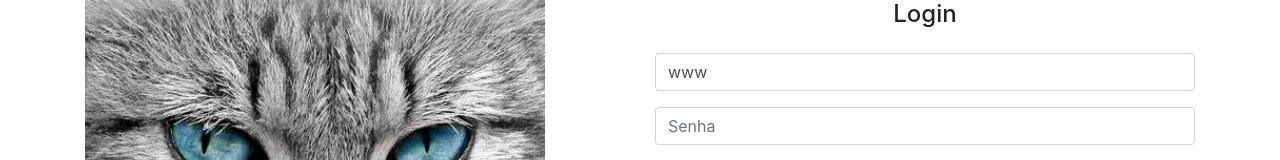
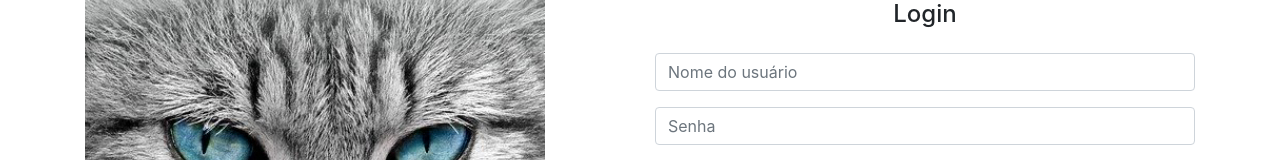
Before and after one commit to alura-cursos/angular_formularios, an Angular app in the folder gatitobook/: page /home in a window 1280 px wide. Shown: the top 160 px of the page. Built offline with nearby package versions, Linux system fonts and the light colour scheme.

Commit message:
Aula 2.3

```diff
--- a/gatitobook/src/app/app.module.ts
+++ b/gatitobook/src/app/app.module.ts
@@ -3,11 +3,11 @@ import { NgModule } from '@angular/core';
 
 import { AppRoutingModule } from './app-routing.module';
 import { AppComponent } from './app.component';
-import { HomeModule } from './home/home.module';
+import { HttpClientModule } from '@angular/common/http';
 
 @NgModule({
   declarations: [AppComponent],
-  imports: [BrowserModule, AppRoutingModule],
+  imports: [BrowserModule, AppRoutingModule, HttpClientModule],
   providers: [],
   bootstrap: [AppComponent],
 })
--- a/gatitobook/src/app/home/login/login.component.ts
+++ b/gatitobook/src/app/home/login/login.component.ts
@@ -1,4 +1,5 @@
 import { Component, OnInit } from '@angular/core';
+import { AutenticacaoService } from 'src/app/autenticacao/autenticacao.service';
 
 @Component({
   selector: 'app-login',
@@ -6,15 +7,22 @@ import { Component, OnInit } from '@angular/core';
   styleUrls: ['./login.component.css'],
 })
 export class LoginComponent implements OnInit {
-  usuario = 'www';
+  usuario = '';
   senha = '';
 
-  constructor() {}
+  constructor(private authService: AutenticacaoService) {}
 
   ngOnInit(): void {}
 
   login() {
-    console.log(this.usuario);
-    console.log(this.senha);
+    this.authService.autenticar(this.usuario, this.senha).subscribe(
+      () => {
+        console.log('Atenticado com sucesso');
+      },
+      (error) => {
+        alert('Usuário ou senha inválido');
+        console.log(error);
+      }
+    );
   }
 }
```
